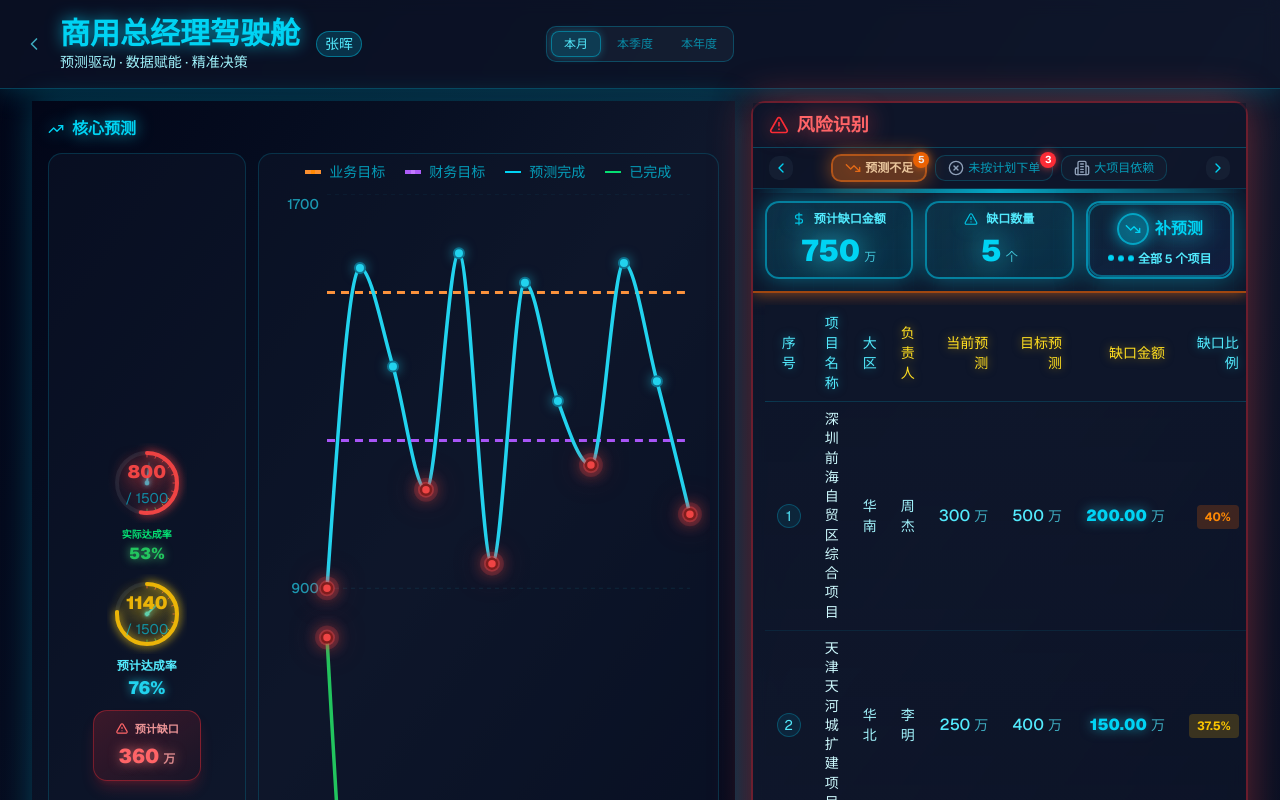
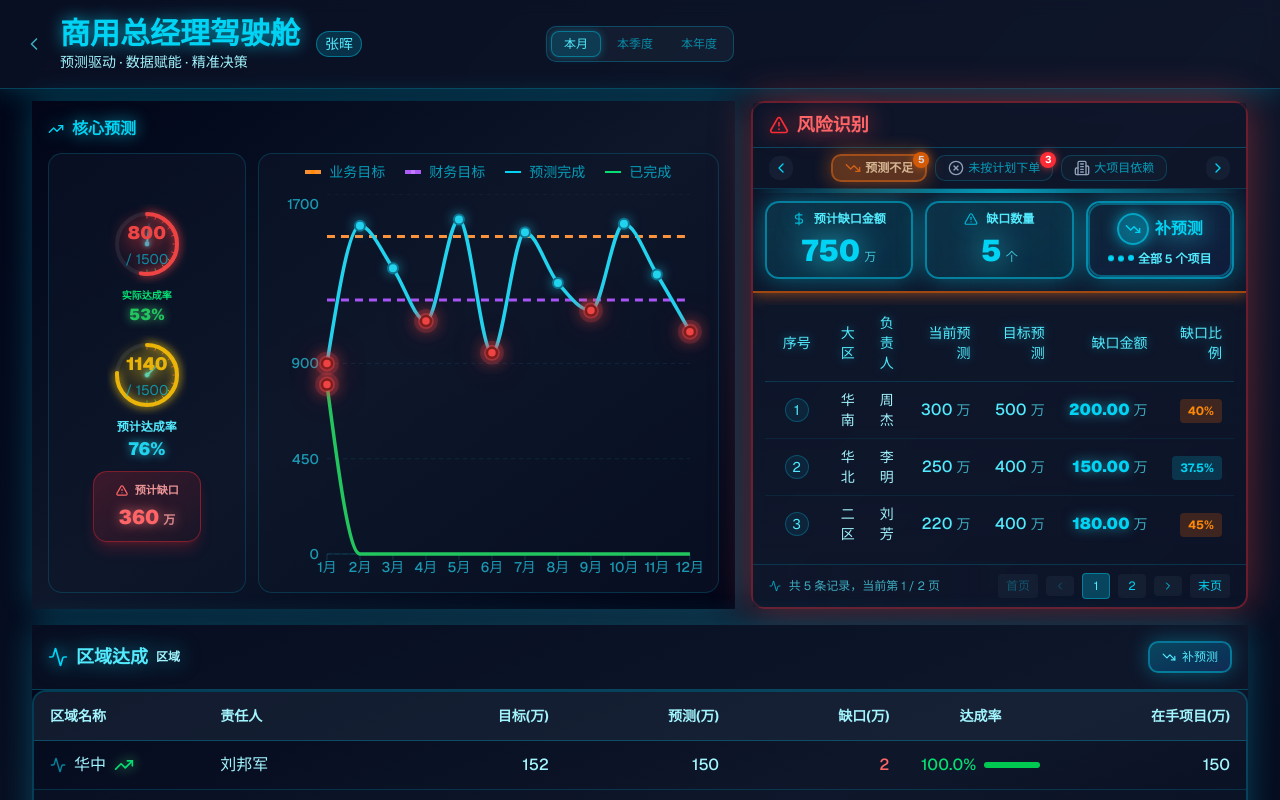
Before and after one commit to navylee1990/coze_jsc, a Next.js app: page /gm in a window 1280 px wide. Shown: the top 800 px of the page. Built offline with nearby package versions, Linux system fonts and the light colour scheme.

Commit message:
fix: 删除预测不足明细中的项目名称列并修复颜色

```diff
--- a/src/components/RiskIdentificationPanel.tsx
+++ b/src/components/RiskIdentificationPanel.tsx
@@ -1576,12 +1576,11 @@ export default function RiskIdentificationPanel({
                     <thead className="sticky top-0 bg-slate-900/95 backdrop-blur-sm z-10">
                       <tr className={cn('text-sm border-b border-cyan-500/30', DASHBOARD_STYLES.cardBorder)}>
                         <th className={cn('text-center py-2 px-3 font-medium w-16 text-cyan-300 drop-shadow-[0_0_5px_rgba(6,182,212,0.5)]')}>序号</th>
-                        <th className={cn('text-left py-2 px-3 font-medium text-cyan-300 drop-shadow-[0_0_5px_rgba(6,182,212,0.5)]')}>项目名称</th>
                         <th className={cn('text-left py-2 px-3 font-medium hidden lg:table-cell text-cyan-300 drop-shadow-[0_0_5px_rgba(6,182,212,0.5)]')}>大区</th>
-                        <th className={cn('text-left py-2 px-3 font-medium hidden md:table-cell text-yellow-300 drop-shadow-[0_0_5px_rgba(234,179,8,0.5)]')}>负责人</th>
-                        <th className={cn('text-right py-2 px-3 font-medium text-yellow-300 drop-shadow-[0_0_5px_rgba(234,179,8,0.5)]')}>当前预测</th>
-                        <th className={cn('text-right py-2 px-3 font-medium text-yellow-300 drop-shadow-[0_0_5px_rgba(234,179,8,0.5)]')}>目标预测</th>
-                        <th className={cn('text-right py-2 px-3 font-medium text-yellow-300 drop-shadow-[0_0_5px_rgba(234,179,8,0.5)]')}>缺口金额</th>
+                        <th className={cn('text-left py-2 px-3 font-medium hidden md:table-cell text-cyan-300 drop-shadow-[0_0_5px_rgba(6,182,212,0.5)]')}>负责人</th>
+                        <th className={cn('text-right py-2 px-3 font-medium text-cyan-300 drop-shadow-[0_0_5px_rgba(6,182,212,0.5)]')}>当前预测</th>
+                        <th className={cn('text-right py-2 px-3 font-medium text-cyan-300 drop-shadow-[0_0_5px_rgba(6,182,212,0.5)]')}>目标预测</th>
+                        <th className={cn('text-right py-2 px-3 font-medium text-cyan-300 drop-shadow-[0_0_5px_rgba(6,182,212,0.5)]')}>缺口金额</th>
                         <th className={cn('text-right py-2 px-3 font-medium text-cyan-300 drop-shadow-[0_0_5px_rgba(6,182,212,0.5)]')}>缺口比例</th>
                       </tr>
                     </thead>
@@ -1601,11 +1600,6 @@ export default function RiskIdentificationPanel({
                             </div>
                           </td>
 
-                          {/* 项目名称 */}
-                          <td className={cn('py-2 px-3 text-sm', DASHBOARD_STYLES.textSecondary, 'align-middle')}>
-                            <div className="font-medium leading-snug text-cyan-100">{item.projectName}</div>
-                          </td>
-
                           {/* 大区 */}
                           <td className={cn('hidden lg:table-cell py-2 px-3 text-sm text-cyan-200 align-middle')}>
                             {item.region || '-'}
@@ -1642,7 +1636,7 @@ export default function RiskIdentificationPanel({
                               'px-2 py-1 rounded text-xs font-bold',
                               item.gapPercentage >= 50 ? 'bg-red-500/20 text-red-400' :
                               item.gapPercentage >= 40 ? 'bg-orange-500/20 text-orange-400' :
-                              'bg-yellow-500/20 text-yellow-400'
+                              'bg-cyan-500/20 text-cyan-400'
                             )}>
                               {item.gapPercentage}%
                             </span>
```
